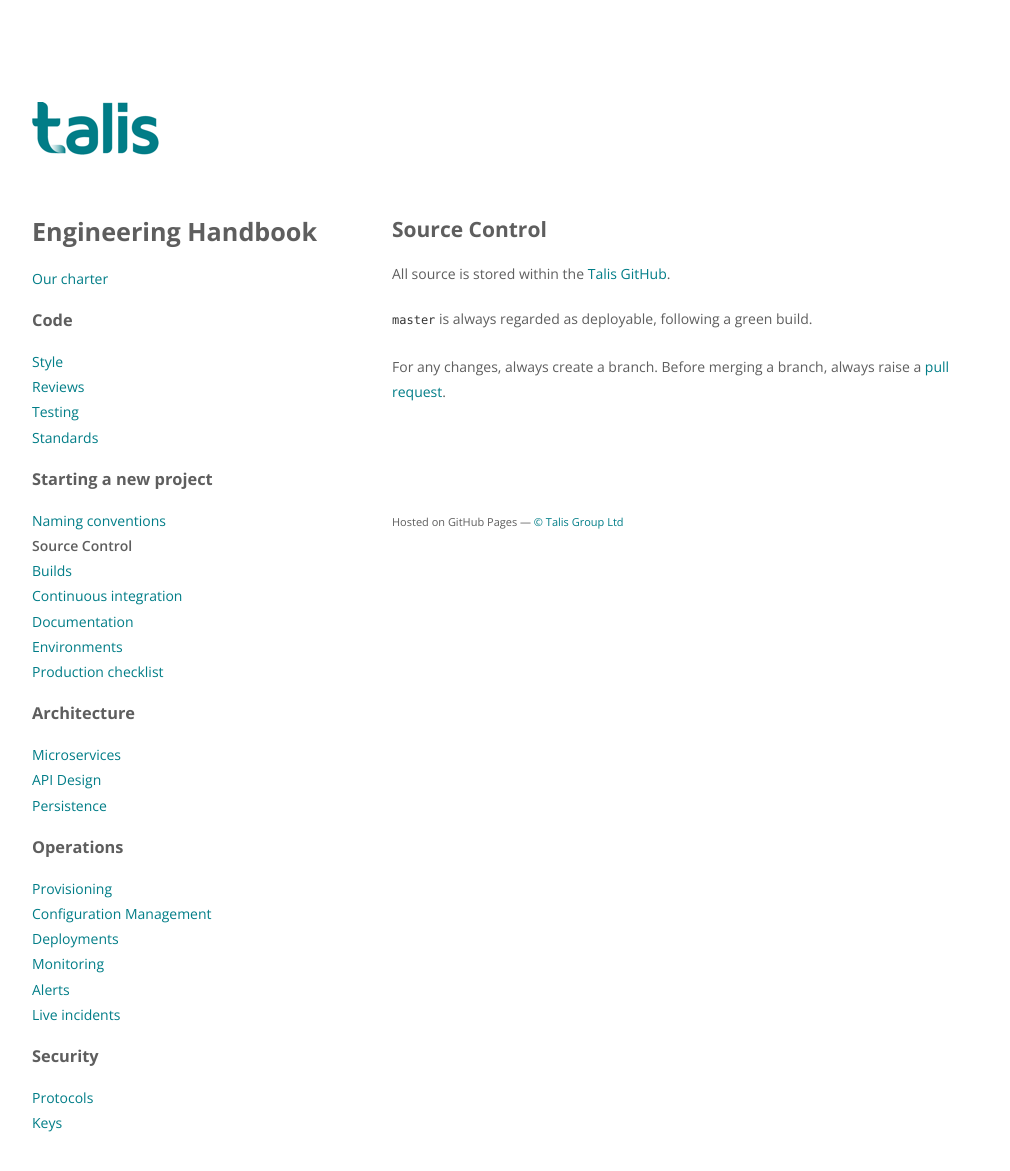
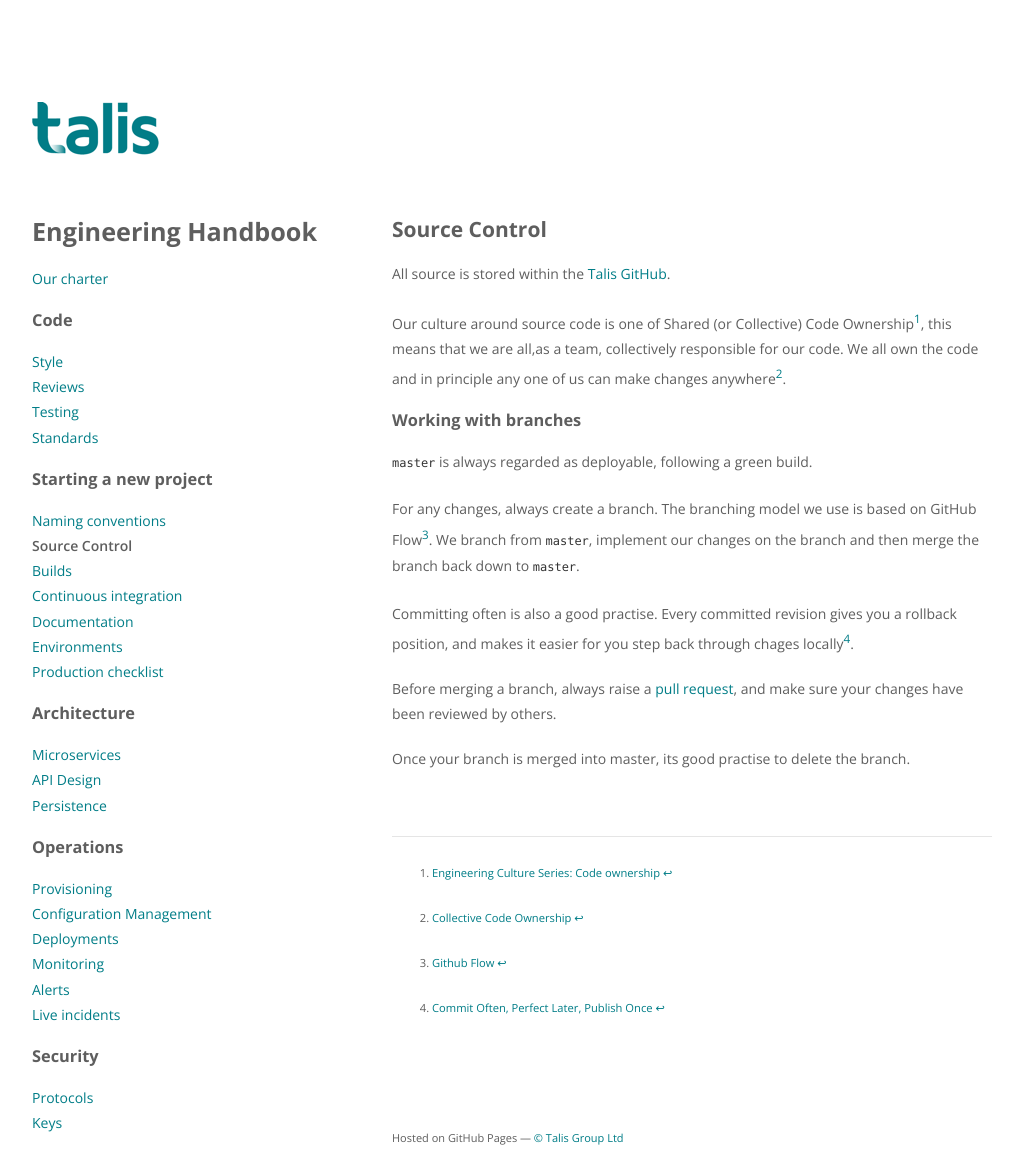
Before and after one commit to ellerbrock/talis.github.io, a Jekyll site: the page built from topics/source-control.md, in a window 1280 px wide. Shown: the whole page, without its empty margins (128-1138 px from the left). Built offline with Jekyll 4.4.1, drawn with Linux system fonts in a browser that asks for light colours.

Commit message:
Fleshed out source control

```diff
--- a/topics/source-control.md
+++ b/topics/source-control.md
@@ -7,6 +7,21 @@
 
 All source is stored within the [Talis GitHub](https://github.com/talis).
 
+Our culture around source code is one of Shared (or Collective) Code Ownership[^1], this means that we are all,as a team, collectively responsible for our code. We all own the code and in principle any one of us can make changes anywhere[^2].
+
+### Working with branches
+
 `master` is always regarded as deployable, following a green build.
 
-For any changes, always create a branch. Before merging a branch, always raise a [pull request](code-reviews.html).
+For any changes, always create a branch. The branching model we use is based on GitHub Flow[^3]. We branch from `master`, implement our changes on the branch and then merge the branch back down to `master`.
+
+Committing often is also a good practise. Every committed revision gives you a rollback position, and makes it easier for you step back through chages locally[^4].
+
+Before merging a branch, always raise a [pull request](code-reviews.html), and make sure your changes have been reviewed by others.
+
+Once your branch is merged into master, its good practise to delete the branch.
+
+[^1]: [Engineering Culture Series: Code ownership](https://code.facebook.com/posts/263824650408138/engineering-culture-series-code-ownership/)
+[^2]: [Collective Code Ownership](http://www.jamesshore.com/Agile-Book/collective_code_ownership.html)
+[^3]: [Github Flow](https://guides.github.com/introduction/flow/)
+[^4]: [Commit Often, Perfect Later, Publish Once](https://sethrobertson.github.io/GitBestPractices/)
```
